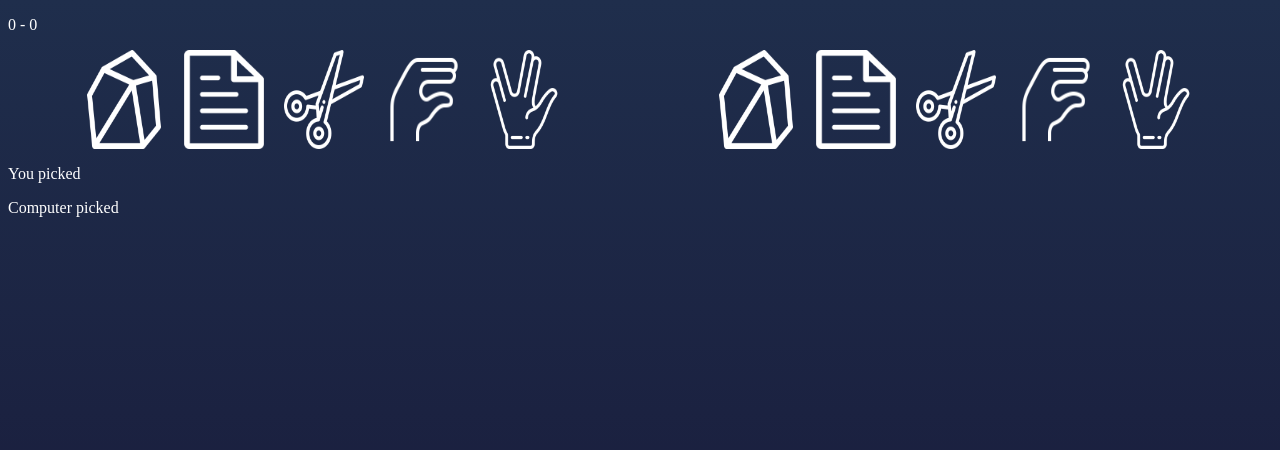
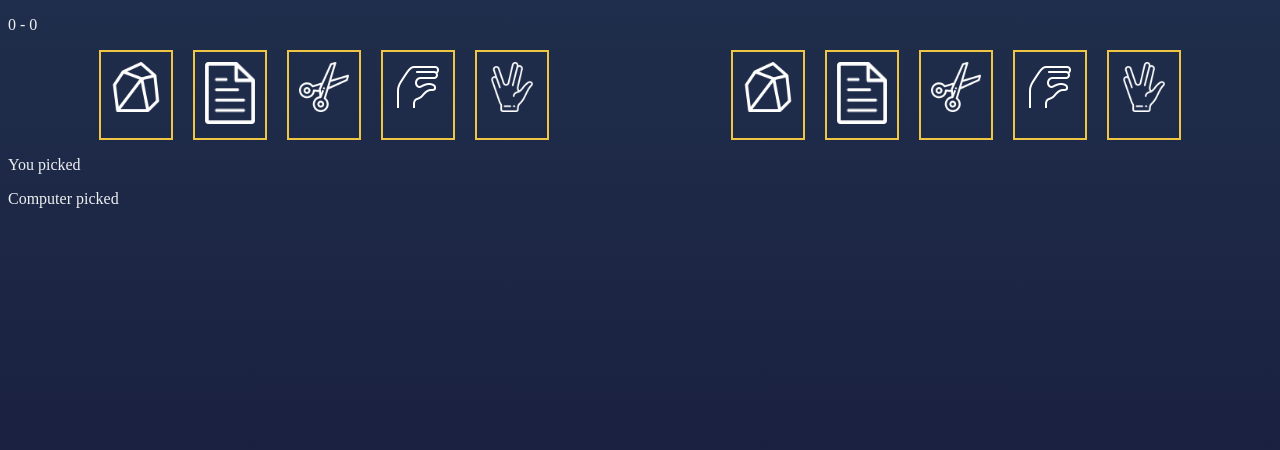
Before and after one commit to ade3l/rock-paper-scissors-lizard-spock, a plain HTML site: page index.html in a window 1280 px wide. Drawn offline with Linux system fonts and the light colour scheme.

Commit message:
added hover effect

```diff
--- a/index.html
+++ b/index.html
@@ -13,20 +13,20 @@
     </div>
 
     <div class="optionsContainer">
-        <div class="compOptions">
-            <input type="image" src = "./assets/rock.png" data-key="rock" class = "compOption" disabled="disabled"/>
-            <input  type="image" src = "./assets/paper.png" data-key="paper" class = "compOption" disabled="disabled"/>
-            <input  type="image" src = "./assets/scissors.png" data-key="scissors" class = "compOption" disabled="disabled"/>
-            <input  type="image" src = "./assets/lizard.png" data-key="lizard" class = "compOption" disabled="disabled"/>
-            <input  type="image" src = "./assets/spock.png" data-key="spock" class = "compOption" disabled="disabled"/>
+        <div class="userOptions">
+                <span class="optBox"><input type="image" src = "./assets/rock.png" data-key="rock" class = "option"/></span>
+                <span class="optBox"><input  type="image" src = "./assets/paper.png" data-key="paper" class = "option"/></span>
+                <span class="optBox"><input  type="image" src = "./assets/scissors.png" data-key="scissors" class = "option"/></span>
+                <span class="optBox"><input  type="image" src = "./assets/lizard.png" data-key="lizard" class = "option"/></span>
+                <span class="optBox"><input  type="image" src = "./assets/spock.png" data-key="spock" class = "option"/></span>
         </div>
 
-        <div class="userOptions">
-                <input type="image" src = "./assets/rock.png" data-key="rock" class = "option"/>
-                <input  type="image" src = "./assets/paper.png" data-key="paper" class = "option"/>
-                <input  type="image" src = "./assets/scissors.png" data-key="scissors" class = "option"/>
-                <input  type="image" src = "./assets/lizard.png" data-key="lizard" class = "option"/>
-                <input  type="image" src = "./assets/spock.png" data-key="spock" class = "option"/>
+        <div class="compOptions">
+            <span class="optBox"><input type="image" src = "./assets/rock.png" data-key="rock" class = "compOption" disabled="disabled"/></span>
+            <span class="optBox"><input  type="image" src = "./assets/paper.png" data-key="paper" class = "compOption" disabled="disabled"/></span>
+            <span class="optBox"><input  type="image" src = "./assets/scissors.png" data-key="scissors" class = "compOption" disabled="disabled"/></span>
+            <span class="optBox"><input  type="image" src = "./assets/lizard.png" data-key="lizard" class = "compOption" disabled="disabled"/></span>
+            <span class="optBox"><input  type="image" src = "./assets/spock.png" data-key="spock" class = "compOption" disabled="disabled"/></span>
         </div>
     </div>
 
--- a/style.css
+++ b/style.css
@@ -4,12 +4,19 @@ body{
     /* background-position:  ; */
     background-repeat: no-repeat;
     background-size: 100%;
-    color: white;
+    color: #EEF0F2;
 }
-
+.optBox{
+    border: 2px solid #EEC643;
+    padding: 10px;
+    transition: all .2s ease-in-out;
+}
+.userOptions .optBox:hover{
+    transform: scale(1.1);
+}
 .option , .compOption{
     height: auto;
-    max-width: 80px;
+    max-width: 50px;
     filter: invert(100%) sepia(100%) saturate(0%) hue-rotate(24deg) brightness(103%) contrast(106%);
 }
 .userOptions , .compOptions{
```
